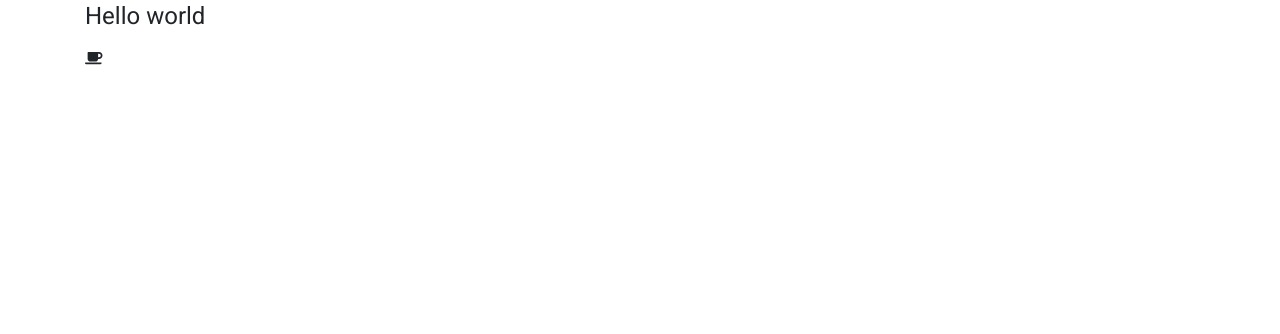
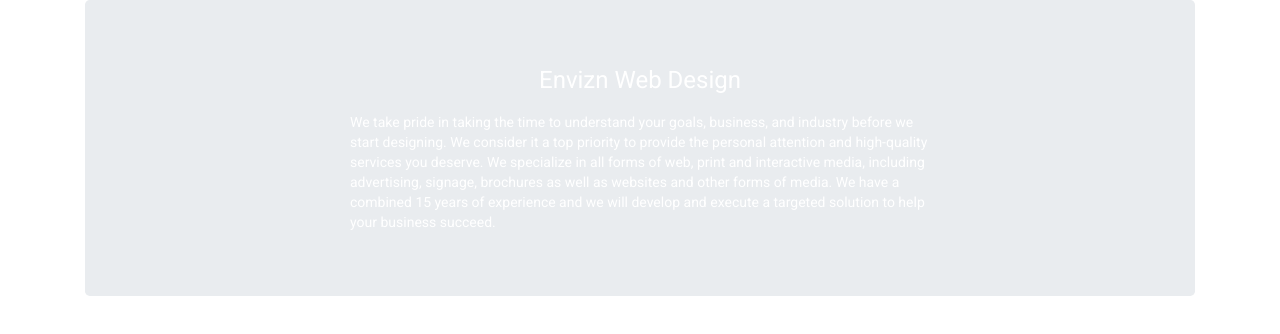
Before and after one commit to christopherpevans/newPortfolio, an Angular app: page / in a window 1280 px wide. Shown: the top 334 px of the page. Built offline with nearby package versions, Linux system fonts and the light colour scheme.

Commit message:
added home component

```diff
--- a/src/app/app-routing.module.ts
+++ b/src/app/app-routing.module.ts
@@ -1,11 +1,11 @@
 import { NgModule } from '@angular/core';
 import { Routes, RouterModule } from '@angular/router';
+import { HomeComponent } from './home/home.component';
 
-
-const routes: Routes = [];
+const routes: Routes = [{ path: '', component: HomeComponent }];
 
 @NgModule({
   imports: [RouterModule.forRoot(routes)],
-  exports: [RouterModule]
+  exports: [RouterModule],
 })
-export class AppRoutingModule { }
+export class AppRoutingModule {}
--- a/src/app/app.component.html
+++ b/src/app/app.component.html
@@ -1,4 +1,3 @@
 <div class="container">
-  <h1>Hello world</h1>
-  <fa-icon [icon]="faCoffee"></fa-icon>
+  <router-outlet></router-outlet>
 </div>
--- a/src/app/app.module.ts
+++ b/src/app/app.module.ts
@@ -6,8 +6,9 @@ import { AppComponent } from './app.component';
 import { BrowserAnimationsModule } from '@angular/platform-browser/animations';
 import { MaterialModule } from './material/material.module';
 import { FontAwesomeModule } from '@fortawesome/angular-fontawesome';
+import { HomeComponent } from './home/home.component';
 @NgModule({
-  declarations: [AppComponent],
+  declarations: [AppComponent, HomeComponent],
   imports: [
     BrowserModule,
     AppRoutingModule,
--- /dev/null
+++ b/src/app/home/home.component.html
@@ -0,0 +1,61 @@
+<div class="jumbotron image container-fluid">
+  <h1 class="text-center text-white header1">Envizn Web Design</h1>
+  <p class="text-white text-left" style="margin: auto; max-width: 580px;">
+    We take pride in taking the time to understand your goals, business, and
+    industry before we start designing. We consider it a top priority to provide
+    the personal attention and high-quality services you deserve. We specialize
+    in all forms of web, print and interactive media, including advertising,
+    signage, brochures as well as websites and other forms of media. We have a
+    combined 15 years of experience and we will develop and execute a targeted
+    solution to help your business succeed.
+  </p>
+</div>
+
+<!-- <section class="jumbotron text-center"> -->
+
+<!-- <div class=" mt-3">
+      <div class="row">
+        <div class="col">
+          <img src="https://assets.pcmag.com/media/images/462597-the-bottom-line.jpg?width=333&height=245" alt="" style="width: 200px; height: 150px;">
+        </div>
+        <div class="col">
+          <img src="https://assets.pcmag.com/media/images/462274-shopify-logo.jpg?width=333&height=245" style="width: 200px; height: 150px;" alt="">
+        </div>
+        <div class="col">
+          <img src="https://image.flaticon.com/icons/png/512/15/15986.png" style="width: 200px; height: 150px;" alt="">
+        </div>
+      </div>
+    </div> -->
+<!-- </section> -->
+
+<!-- Stand out in your industry -->
+<!-- <div class="text-center jumbotron image2">
+    <div class="container">
+      <div class="row">
+      <div class="col-sm">
+        <h2 style="font-family: 'Raleway', sans-serif">
+          <span>
+            <strong style="color: #004FFF">STAND OUT </strong>
+          </span>
+          <span>IN YOUR INDUSTRY</span>
+        </h2>
+        <p class="text-left">
+          We take pride in taking the time to understand your goals, business, and industry before we start designing. We
+        consider it a top priority to provide the personal attention and high-quality services you deserve. We
+        specialize in all forms of web, print and interactive media, including advertising, signage, brochures as well
+        as websites and other forms of media. We have over 15 years of experience and we will develop and execute a
+        targeted solution to help your business succeed.
+        </p>
+      </div> -->
+
+<!--    <div class="p-2">
+        <app-features></app-features>
+        <app-our-works></app-our-works>
+        <app-our-services></app-our-services>
+        <app-testimonials></app-testimonials>
+        <app-pricing></app-pricing>
+        <app-contact-us></app-contact-us>
+
+      </div>
+
+  <app-footer></app-footer> -->
--- /dev/null
+++ b/src/app/home/home.component.ts
@@ -0,0 +1,15 @@
+import { Component, OnInit } from '@angular/core';
+
+@Component({
+  selector: 'app-home',
+  templateUrl: './home.component.html',
+  styleUrls: ['./home.component.css']
+})
+export class HomeComponent implements OnInit {
+
+  constructor() { }
+
+  ngOnInit(): void {
+  }
+
+}
```
Also changed, not shown: src/app/home/home.component.css (added), 1 other file (tests, documents, lock files or other folders).
